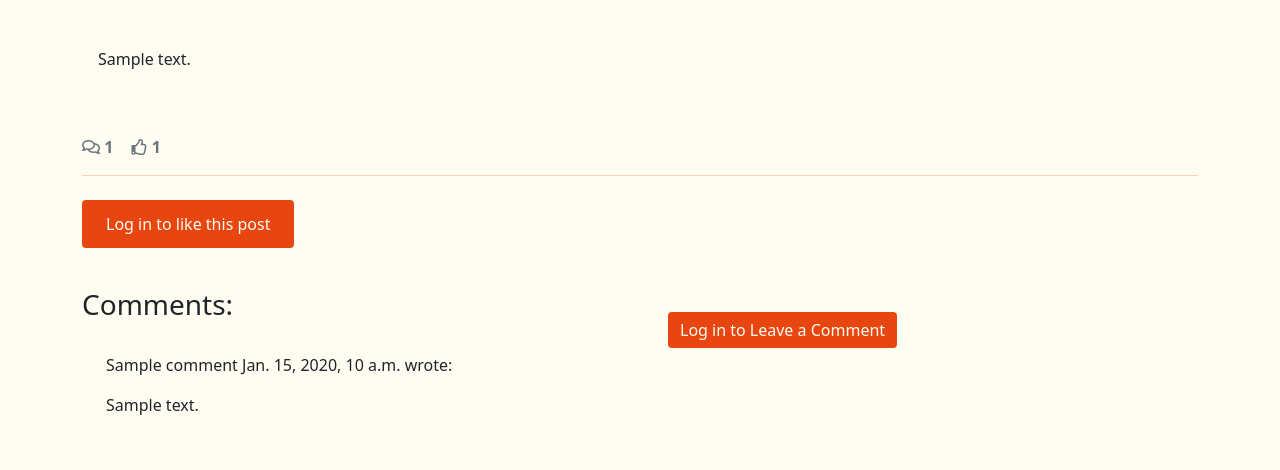
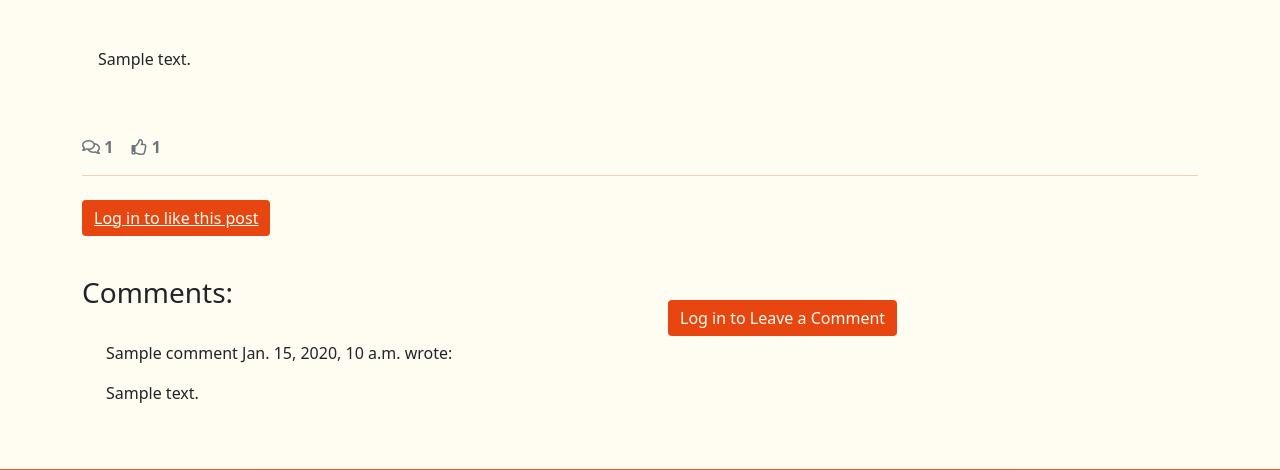
Before and after one commit to fabiowxavier/sandwich-lab, a Django app: a page that uses blog/templates/blog/post_detail.html in a window 1280 px wide. Shown: the part 311-781 px from the top of the page. Run offline with Django 4.2, Linux system fonts and the light colour scheme; tables that the repository leaves empty hold one stand-in row (values such as "Sample post"); some libraries are stand-ins or nearby versions.

Commit message:
adjust like button size

```diff
--- a/blog/templates/blog/post_detail.html
+++ b/blog/templates/blog/post_detail.html
@@ -73,10 +73,8 @@
                     Like
                     {% endif %}
                     {% else %}
-                    <a href="{% url 'account_login' %}" class="btn-like btn btn-md">
-                    Log in to like this post
-                </a>
-
+                    <a href="{% url 'account_login' %}" class="btn-like ">
+                    Log in to like this post</a>
                     {% endif %}
                 </button>
             </form>
--- a/config/settings.py
+++ b/config/settings.py
@@ -32,7 +32,7 @@ TEMPLATES_DIR = os.path.join(BASE_DIR, 'templates')
 SECRET_KEY = os.environ.get("SECRET_KEY")
 
 # SECURITY WARNING: don't run with debug turned on in production!
-DEBUG = '1' in os.environ
+DEBUG = 'DEV' in os.environ
 
 ALLOWED_HOSTS = ['8000-fabiowxavie-sandwichlab-leiztp7srq2.ws.codeinstitute-ide.net',
     'sandwich-lab-7fc0ba3ca59c.herokuapp.com',
```
